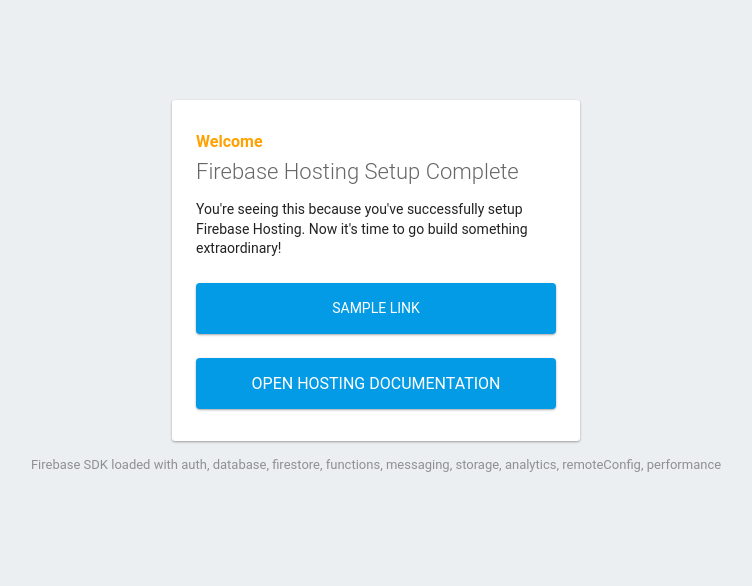
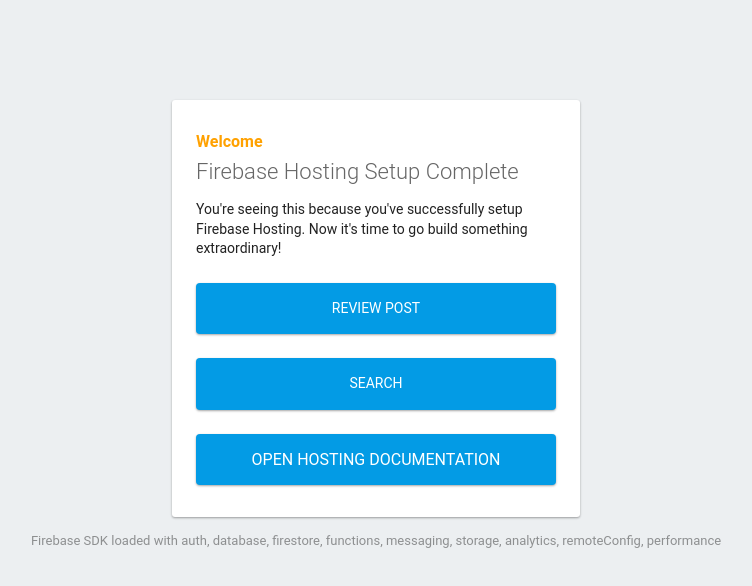
Before and after one commit to hamabu0531/Hack_U_3, a plain HTML site: page public/index.html in a window 1280 px wide. Shown: the whole page, without its empty margins (264-1016 px from the left). Drawn offline with Linux system fonts and the light colour scheme; some packages are replaced by stand-ins of ours.

Commit message:
indexから各種ページに遷移できるように修正

```diff
--- a/public/index.html
+++ b/public/index.html
@@ -105,7 +105,8 @@
     <h1>Firebase Hosting Setup Complete</h1>
     <p>You're seeing this because you've successfully setup Firebase Hosting. Now it's time to go build something
       extraordinary!</p>
-    <p><a href="review-posting.html">Sample Link</a></p>
+    <p><a href="review-posting.html">Review Post</a></p>
+    <p><a href="search.html">Search</a></p>
     <a target="_blank" href="https://firebase.google.com/docs/hosting/">Open Hosting Documentation</a>
   </div>
   <p id="load">Firebase SDK Loading&hellip;</p>
```
